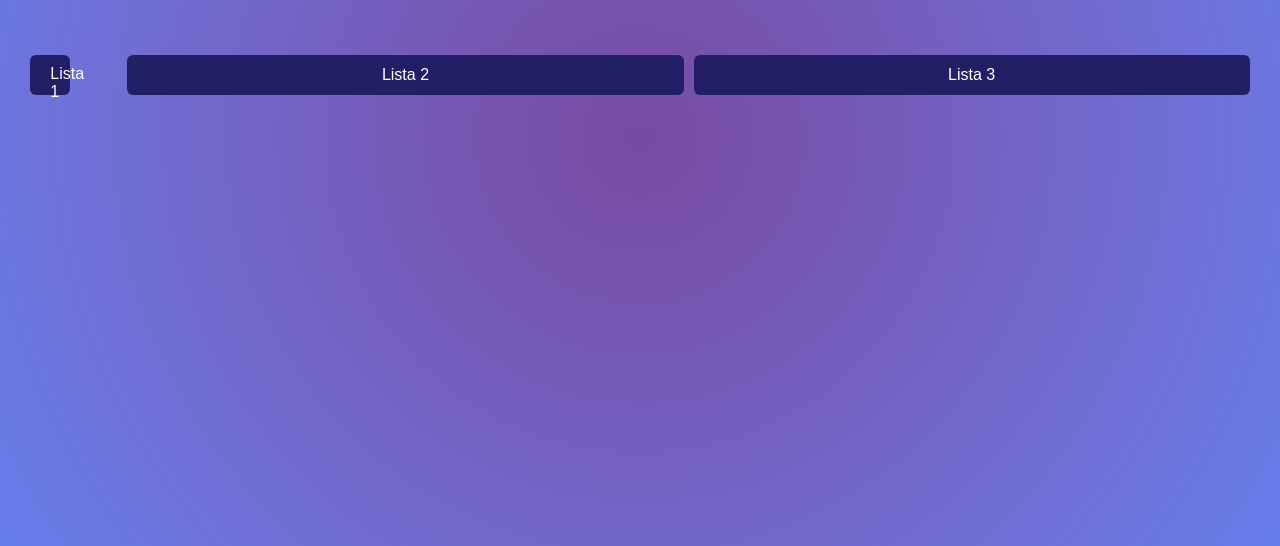
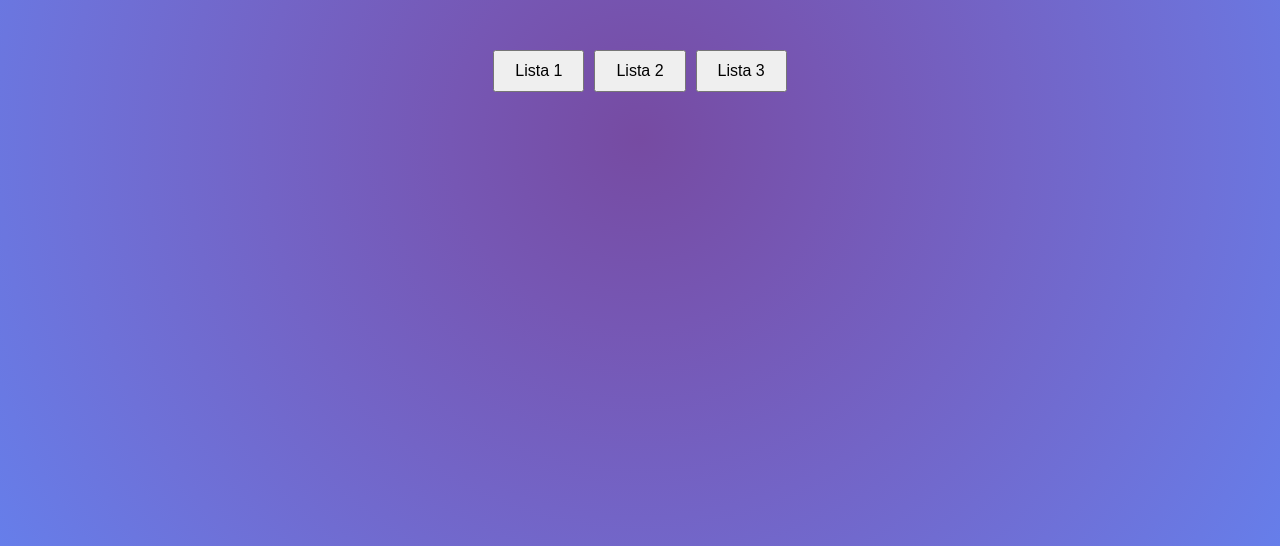
Before and after one commit to gabrielpaulorodrigues/Desenvolvimento_Web1, a plain HTML site: page Atividades_Js/index.html in a window 1280 px wide. Shown: the part 270-816 px from the top of the page. Drawn offline with Linux system fonts and the light colour scheme.

Commit message:
Update index.html

```diff
--- a/Atividades_Js/index.html
+++ b/Atividades_Js/index.html
@@ -14,9 +14,9 @@
 </div>
 
 <div class="button-container">
-    <a href="/exercicios.html"><button class="button">Lista 1</button></a>
-    <button class="button">Lista 2</button>
-    <button class="button">Lista 3</button>
+    <a href="/exercicios.html"><button class="button-index">Lista 1</button></a>
+    <button class="button-index">Lista 2</button>
+    <button class="button-index">Lista 3</button>
 </div>
 
 </body>
```
